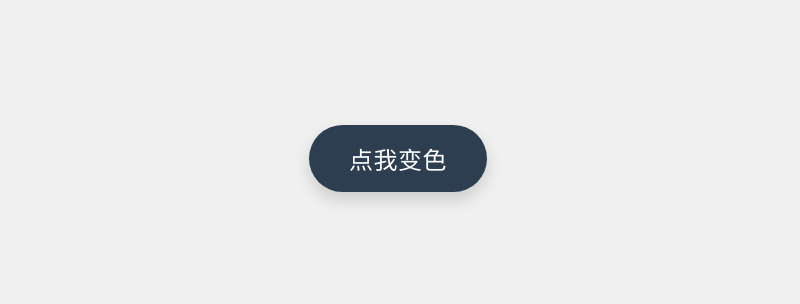
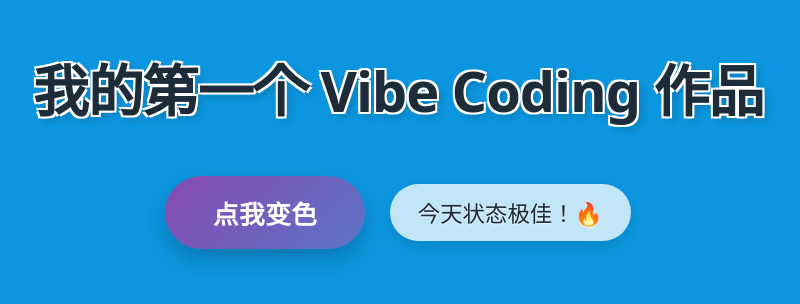
Before and after one commit to XuJIp2018/hello-word, a plain HTML site: page index.html in a window 1280 px wide. Shown: the part 242-546 px from the top of the page, without its empty margins (242-1042 px from the left). Drawn offline with Linux system fonts and the light colour scheme.

Commit message:
Update index.html

```diff
--- a/index.html
+++ b/index.html
@@ -3,72 +3,188 @@
 <head>
     <meta charset="UTF-8">
     <meta name="viewport" content="width=device-width, initial-scale=1.0">
-    <title>极简 · 随机背景色</title>
+    <title>我的第一个 Vibe Coding 作品</title>
     <style>
-        /* 全局重置，让页面更干净 */
+        /* ---------- 全局重置 & 基础设置 ---------- */
         * {
             margin: 0;
             padding: 0;
             box-sizing: border-box;
         }
 
-        /* 页面背景色由 JavaScript 动态控制，这里只设基础样式 */
         body {
-            min-height: 100vh;               /* 占满整个视口高度 */
-            display: flex;                   /* 弹性布局，让按钮居中 */
-            align-items: center;             /* 垂直居中 */
-            justify-content: center;         /* 水平居中 */
-            background-color: #f0f0f0;       /* 初始浅灰色，JS 会立即替换 */
-            transition: background-color 0.3s ease;  /* 颜色过渡更自然 */
-            font-family: system-ui, 'Segoe UI', Roboto, sans-serif;
+            min-height: 100vh;
+            display: flex;
+            flex-direction: column;          /* 垂直排列：标题在上，按钮和文案在下 */
+            align-items: center;
+            justify-content: center;
+            background-color: #f0f0f0;       /* 初始浅灰，JS 会立即替换 */
+            transition: background-color 0.3s ease;
+            font-family: system-ui, 'Segoe UI', Roboto, 'Helvetica Neue', sans-serif;
+            padding: 20px;                   /* 防止小屏边距太挤 */
         }
 
-        /* 按钮样式 —— 简洁大方 */
-        .color-btn {
-            padding: 16px 40px;
-            font-size: 1.5rem;
-            font-weight: 500;
-            color: #ffffff;
-            background-color: #2c3e50;       /* 深蓝灰，有质感 */
-            border: none;
-            border-radius: 60px;              /* 大圆角，更柔和 */
-            cursor: pointer;
-            box-shadow: 0 8px 16px rgba(0, 0, 0, 0.15);
-            transition: transform 0.1s ease, box-shadow 0.2s ease, background-color 0.2s;
-            letter-spacing: 0.5px;
+        /* ---------- 大标题样式 ---------- */
+        h1 {
+            font-size: clamp(1.8rem, 8vw, 3.5rem);   /* 响应式字体，手机也好看 */
+            font-weight: 800;
+            letter-spacing: -0.02em;
+            color: #1e2b38;                  /* 深色，与浅背景对比 */
+            text-align: center;
+            margin-bottom: 48px;              /* 标题和下面按钮/文案的距离 */
+            text-shadow: 2px 2px 0 rgba(255, 255, 255, 0.4);
+            /* 加一点有趣的效果：文字轻微投影，有立体感 */
+            transition: color 0.3s ease;
         }
 
-        /* 鼠标悬停时轻微上浮 + 阴影加深 */
-        .color-btn:hover {
-            background-color: #1e2b38;
-            box-shadow: 0 12px 20px rgba(0, 0, 0, 0.2);
-            transform: scale(1.02);
+        /* 为了让标题在随机深色背景下也看得清，给 body 加一个半透明白色背景？不，我们通过 JS 让标题颜色自适应？简单起见：保持标题深色，但背景随机时可能看不清。
+           其实更好的做法：把标题放在一个半透明白色卡片上？但为了极简风格，我们用 mix-blend-mode 或者让文字在深色背景时自动反白？
+           为了更可靠，可以在 JS 里根据背景亮度调整标题颜色？但这样增加复杂度。
+           新手友好方案：给 h1 加上 text-shadow 白色描边效果，这样即使背景深色也看得清。
+           现在 text-shadow 不够强烈，我们改进一下：使用多重阴影模拟白色描边。
+        */
+        h1 {
+            /* 保留上面样式，覆盖 text-shadow 增强可读性 */
+            text-shadow:
+                -2px -2px 0 #fff,
+                 2px -2px 0 #fff,
+                -2px  2px 0 #fff,
+                 2px  2px 0 #fff,
+                 4px  4px 8px rgba(0,0,0,0.2);  /* 轻微阴影增加层次 */
         }
 
-        /* 按下时轻微下沉，反馈感 */
-        .color-btn:active {
-            transform: scale(0.98);
-            box-shadow: 0 4px 8px rgba(0, 0, 0, 0.2);
+        /* ---------- 按钮 + 旁边文案的包裹容器 ---------- */
+        .button-wrapper {
+            display: flex;
+            flex-wrap: wrap;                /* 小屏幕时文案可以换行 */
+            align-items: center;
+            justify-content: center;
+            gap: 24px;                      /* 按钮和文案之间的间距 */
+            margin-bottom: 20px;
         }
 
-        /* 可选：聚焦时显示轮廓，方便键盘操作 */
+        /* ---------- 渐变按钮样式 ---------- */
+        .color-btn {
+            padding: 18px 48px;
+            font-size: 1.6rem;
+            font-weight: 600;
+            color: #ffffff;
+            /* 渐变色背景：从紫到蓝，活泼又现代 */
+            background: linear-gradient(135deg, #8e44ad, #3498db);
+            background-size: 200% 200%;      /* 为悬停动画准备，让渐变可以移动 */
+            border: none;
+            border-radius: 60px;
+            cursor: pointer;
+            box-shadow: 0 10px 20px rgba(0, 0, 0, 0.2);
+            letter-spacing: 0.5px;
+            transition:
+                transform 0.15s ease,
+                box-shadow 0.2s ease,
+                background-position 0.3s ease;   /* 控制渐变位置动画 */
+            /* 关键：让渐变背景动起来，悬停时移动位置 */
+            background-position: 0% 50%;
+            /* 让按钮在过渡时颜色更平滑 */
+            will-change: transform, box-shadow, background-position;
+        }
+
+        /* 鼠标悬停时的动画：渐变更亮、按钮上浮、阴影增强 */
+        .color-btn:hover {
+            background: linear-gradient(135deg, #9b59b6, #2980b9); /* 稍微亮一点 */
+            background-size: 200% 200%;
+            background-position: 100% 50%;    /* 渐变动画：从左到右扫过 */
+            transform: translateY(-4px) scale(1.02);
+            box-shadow: 0 18px 30px rgba(0, 0, 0, 0.25);
+        }
+
+        /* 按下时轻微下沉，反馈更真实 */
+        .color-btn:active {
+            transform: translateY(2px) scale(0.98);
+            box-shadow: 0 6px 12px rgba(0, 0, 0, 0.2);
+            transition-duration: 0.05s;
+        }
+
+        /* 键盘聚焦轮廓，方便无障碍操作 */
         .color-btn:focus-visible {
-            outline: 3px solid #3498db;
-            outline-offset: 2px;
+            outline: 3px solid #f1c40f;
+            outline-offset: 3px;
         }
+
+        /* ---------- 鼓励语文案样式 ---------- */
+        .message-box {
+            font-size: 1.4rem;
+            font-weight: 500;
+            color: #1e2b38;
+            background-color: rgba(255, 255, 255, 0.75);  /* 半透明白底，任何背景上都可读 */
+            backdrop-filter: blur(4px);      /* 毛玻璃效果，现代感 */
+            padding: 12px 28px;
+            border-radius: 50px;
+            box-shadow: 0 6px 14px rgba(0, 0, 0, 0.1);
+            min-width: 180px;                /* 避免太窄，文字显示不舒展 */
+            text-align: center;
+            transition: all 0.2s ease;
+            /* 文字加一点阴影更清晰 */
+            text-shadow: 0 1px 2px rgba(255, 255, 255, 0.8);
+            /* 让文字垂直居中 */
+            display: flex;
+            align-items: center;
+            justify-content: center;
+        }
+
+        /* 空状态时的占位提示 —— 可以放个默认文案，也可以由 JS 设置 */
+        /* 首次加载时，JS 会立刻给一个随机背景 + 一条随机鼓励语，所以这里不用显示占位符 */
+
+        /* 小屏幕适配：标题和按钮尺寸微调 */
+        @media (max-width: 600px) {
+            h1 {
+                margin-bottom: 32px;
+            }
+            .color-btn {
+                font-size: 1.4rem;
+                padding: 14px 36px;
+            }
+            .message-box {
+                font-size: 1.2rem;
+                padding: 10px 20px;
+                min-width: 140px;
+            }
+            .button-wrapper {
+                gap: 16px;
+            }
+        }
+
+        /* 为了在深色背景上标题和按钮包装更协调，给 button-wrapper 加一点点阴影范围？不用，已经够了 */
     </style>
 </head>
 <body>
-    <button class="color-btn" id="randomColorBtn">点我变色</button>
+    <!-- 大标题 -->
+    <h1>我的第一个 Vibe Coding 作品</h1>
+
+    <!-- 按钮 + 鼓励语文案 的容器 -->
+    <div class="button-wrapper">
+        <button class="color-btn" id="randomColorBtn">点我变色</button>
+        <div class="message-box" id="messageBox">✨ 准备就绪</div>
+    </div>
 
     <script>
         (function() {
-            // 获取按钮元素
+            // 获取元素
             const btn = document.getElementById('randomColorBtn');
+            const messageBox = document.getElementById('messageBox');
 
-            // 生成随机颜色: 返回类似 '#a3f4c2' 的字符串
+            // ---------- 鼓励语库（至少 5 句，这里准备了 8 句）----------
+            const encouragements = [
+                '你真棒！🌟',
+                '今天状态极佳！🔥',
+                '继续加油，未来可期！🚀',
+                '哇，太厉害了！🎉',
+                '每一步都算数，冲冲冲！💪',
+                '保持热爱，奔赴山海！⛰️',
+                '你的进步看得见！📈',
+                '灵感爆棚，运气满分！🍀'
+            ];
+
+            // ---------- 生成随机颜色函数（十六进制）----------
             function getRandomColor() {
-                // 方法1：用十六进制，简单直观
                 const letters = '0123456789ABCDEF';
                 let color = '#';
                 for (let i = 0; i < 6; i++) {
@@ -77,28 +193,36 @@
                 return color;
             }
 
-            // 另一种生成随机颜色的方法 (HSL 模式，色彩更丰富柔和)，但为了代码简单，我们选用上面的 hex 方法。
-            // 如果你想用 HSL，可以取消注释下面这个函数，并在点击事件里替换。
-            /*
-            function getRandomColorHSL() {
-                const h = Math.floor(Math.random() * 360); // 色相 0-360
-                const s = Math.floor(Math.random() * 30) + 60; // 饱和度 60%-90%
-                const l = Math.floor(Math.random() * 30) + 50; // 亮度 50%-80%
-                return `hsl(${h}, ${s}%, ${l}%)`;
+            // ---------- 从数组中随机取一条鼓励语 ----------
+            function getRandomEncouragement() {
+                return encouragements[Math.floor(Math.random() * encouragements.length)];
             }
-            */
 
-            // 点击按钮时改变 body 的背景色
-            btn.addEventListener('click', function() {
-                // 生成随机颜色
-                const newColor = getRandomColor();  // 或者 getRandomColorHSL()
-                // 应用到 body
-                document.body.style.backgroundColor = newColor;
-            });
+            // ---------- 更新页面：随机背景色 + 随机鼓励语 ----------
+            function changeColorAndMessage() {
+                // 1. 随机背景色
+                const newBgColor = getRandomColor();
+                document.body.style.backgroundColor = newBgColor;
 
-            // 可选：页面一加载就随机一个颜色，让人眼前一亮（更活泼）
-            // 如果希望初始就是随机色，取消下面这行注释即可
-            // document.body.style.backgroundColor = getRandomColor();
+                // 2. 随机鼓励语显示到右侧
+                const newMessage = getRandomEncouragement();
+                messageBox.textContent = newMessage;
+
+                // 可选：如果背景色太深，调整标题颜色？为了新手简单，不搞复杂检测。
+                // 但因为标题有白色描边，所以无论深浅都看得清，无需额外处理。
+
+                // 小彩蛋：让消息框轻微弹一下，更有趣（可选）
+                // 使用 CSS 过渡已经够了，不加额外动画保持简洁
+            }
+
+            // ---------- 绑定点击事件 ----------
+            btn.addEventListener('click', changeColorAndMessage);
+
+            // ---------- 页面加载时自动执行一次，让初始状态就有随机颜色和鼓励语 ----------
+            // 这样打开页面就不单调，立即感受到 Vibe
+            changeColorAndMessage();
+
+            // 另外：如果需要键盘按空格也能触发？按钮默认支持回车和空格，所以不用额外处理。
         })();
     </script>
 </body>
```
